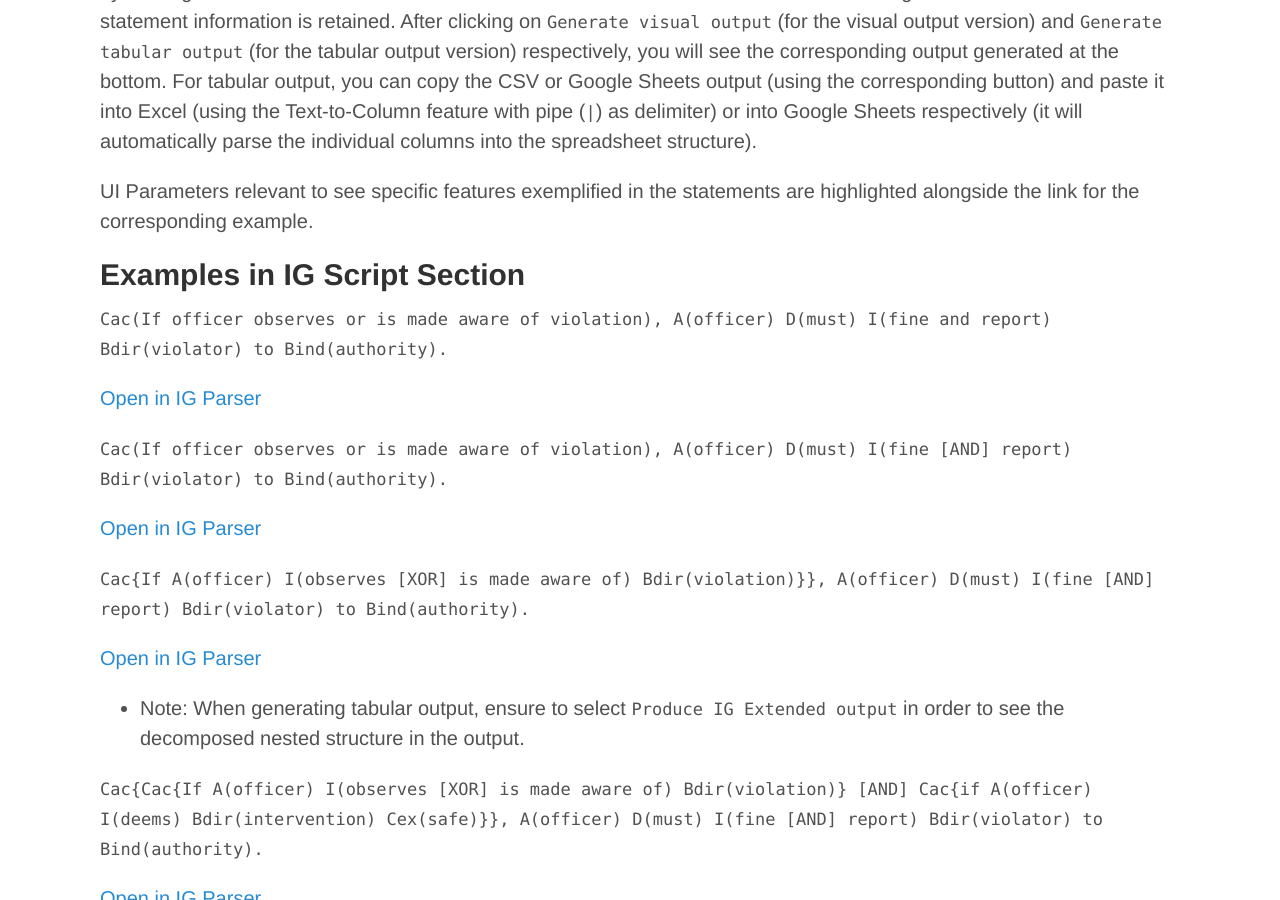
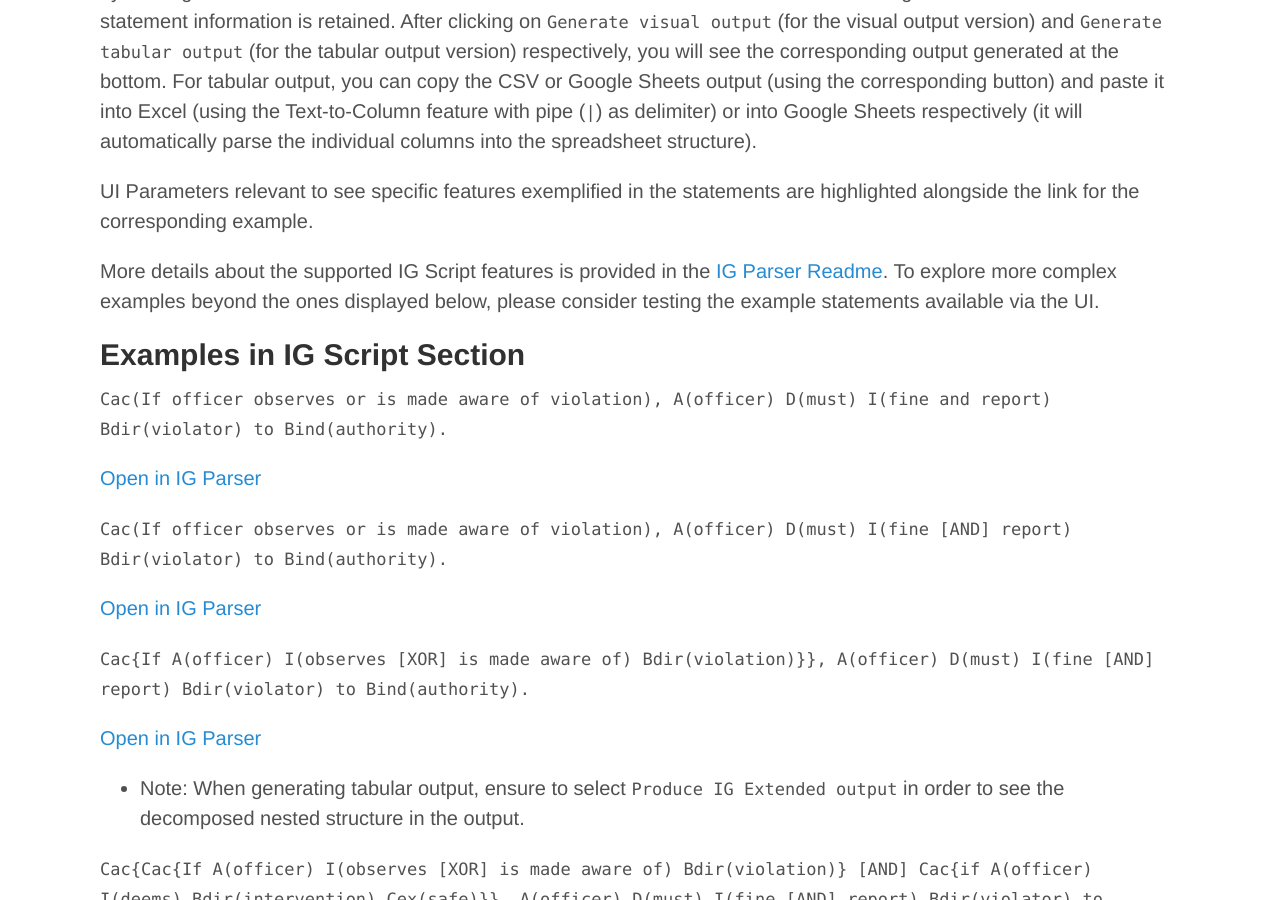
Before and after one commit to InstitutionalGrammar/IG-Book, a Jekyll site: the page built from article-examples.md, in a window 1280 px wide and 900 px high, scrolled down 445 px. Built offline with Jekyll 4.4.1, drawn with Linux system fonts in a browser that asks for light colours.

Commit message:
Updated link to IG Script syntax.

```diff
--- a/article-examples.md
+++ b/article-examples.md
@@ -10,6 +10,8 @@ This page lists IG Script-encoded institutional statements examples used as part
 At this stage, this page is dedicated to reviewers who wish to explore the statements in the IG Parser. Below, please find all statements necoded as part of the article manuscript, with corresponding links that prepopulate the parser. By default, the links with open the visual output version of the parser. You can interactively switch between visual and tabular output by clicking on the `Switch to tabular version of IG Parser` link in the UI. While switching between the different UIs all statement information is retained. After clicking on `Generate visual output` (for the visual output version) and `Generate tabular output` (for the tabular output version) respectively, you will see the corresponding output generated at the bottom. For tabular output, you can copy the CSV or Google Sheets output (using the corresponding button) and paste it into Excel (using the Text-to-Column feature with pipe (`|`) as delimiter) or into Google Sheets respectively (it will automatically parse the individual columns into the spreadsheet structure).
 
 UI Parameters relevant to see specific features exemplified in the statements are highlighted alongside the link for the corresponding example.
+
+More details about the supported IG Script features is provided in the [IG Parser Readme](https://github.com/chrfrantz/IG-Parser/blob/main/README.md). To explore more complex examples beyond the ones displayed below, please consider testing the example statements available via the UI.
 
 <!--For an accessible introduction to IG Script (beyond the introduction in the manuscript), please refer to the [IG 2.0 Codebook](https://arxiv.org/abs/2008.08937). -->
 
```
